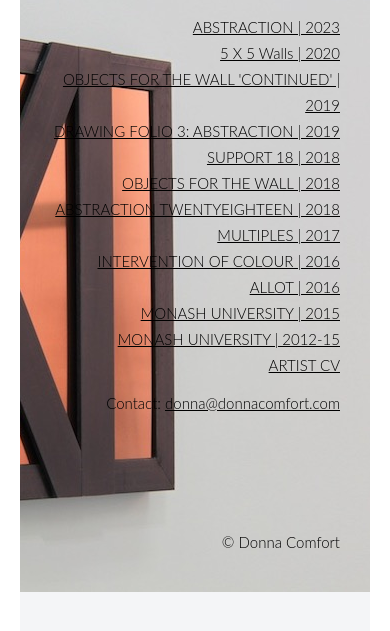
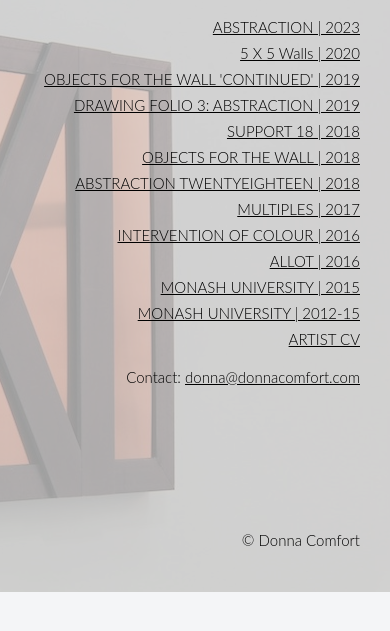
Before and after one commit to camjackson/donna-v2, a Gatsby site: page / in a window 390 px wide. Shown: the part 177-808 px from the top of the page. Built offline with nearby package versions, Linux system fonts and the light colour scheme; Gatsby itself is replaced by a stand-in of ours.

Commit message:
Fix homepage responsiveness

```diff
--- a/src/pages/index.tsx
+++ b/src/pages/index.tsx
@@ -12,19 +12,7 @@ export const Head: HeadFC = () => (
     />
   </>
 );
-/*
-const ImgBox = styled.div`
-  @media (max-height: 734px) {
-    height: 100%;
-  }
-`;
 
-const VSplit = styled.div`
-  @media (max-width: 700px) {
-    background-color: #d2d2d2bf;
-  }
-`;
-*/
 const pages = [
   {
     url: './abstraction-2023',
@@ -77,12 +65,12 @@ const pages = [
 ];
 
 const IndexPage = () => (
-  <main className="flex items-center justify-center w-full h-full bg-[#f4f5f7] p-5 bg-clip-content">
+  <main className="flex items-center justify-center w-full h-full bg-[#f4f5f7] md:p-5 bg-clip-content">
     <div
-      // todo: ImgBox @media query
       style={{ backgroundImage: `url('${background}')` }}
-      className="w-[1040px] h-[693px] bg-center py-10 px-[30px] flex flex-col justify-between text-[15px] font-light text-end"
+      className="w-[1040px] h-[693px] bg-center md:py-10 md:px-[30px] text-[15px] font-light text-end max-h-full"
     >
+      <div className="bg-[#d2d2d2bf] md:bg-inherit h-full flex flex-col justify-between py-10 px-[30px] md:py-0 md:px-0 overflow-auto">
         <div>
           <h1 className="font-normal uppercase mb-9 text-[32px] leading-[39px]">
             Donna Comfort
@@ -104,7 +92,8 @@ const IndexPage = () => (
             <a href="mailto:donna@donnacomfort.com">donna@donnacomfort.com</a>
           </p>
         </div>
-      <p className="relative top-0.5">© Donna Comfort</p>
+        <p>© Donna Comfort</p>
+      </div>
     </div>
   </main>
 );
```
Lines whose indentation alone changed are shown as unchanged.
